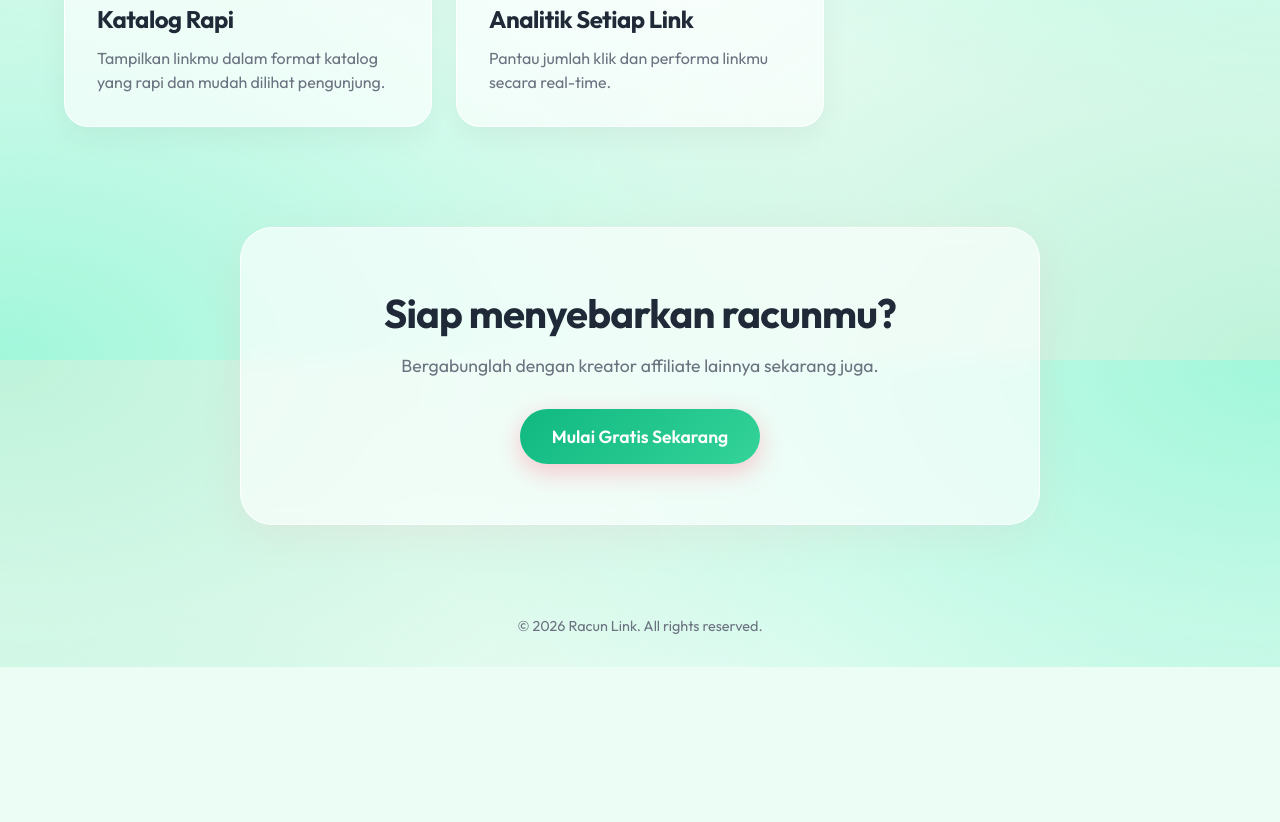
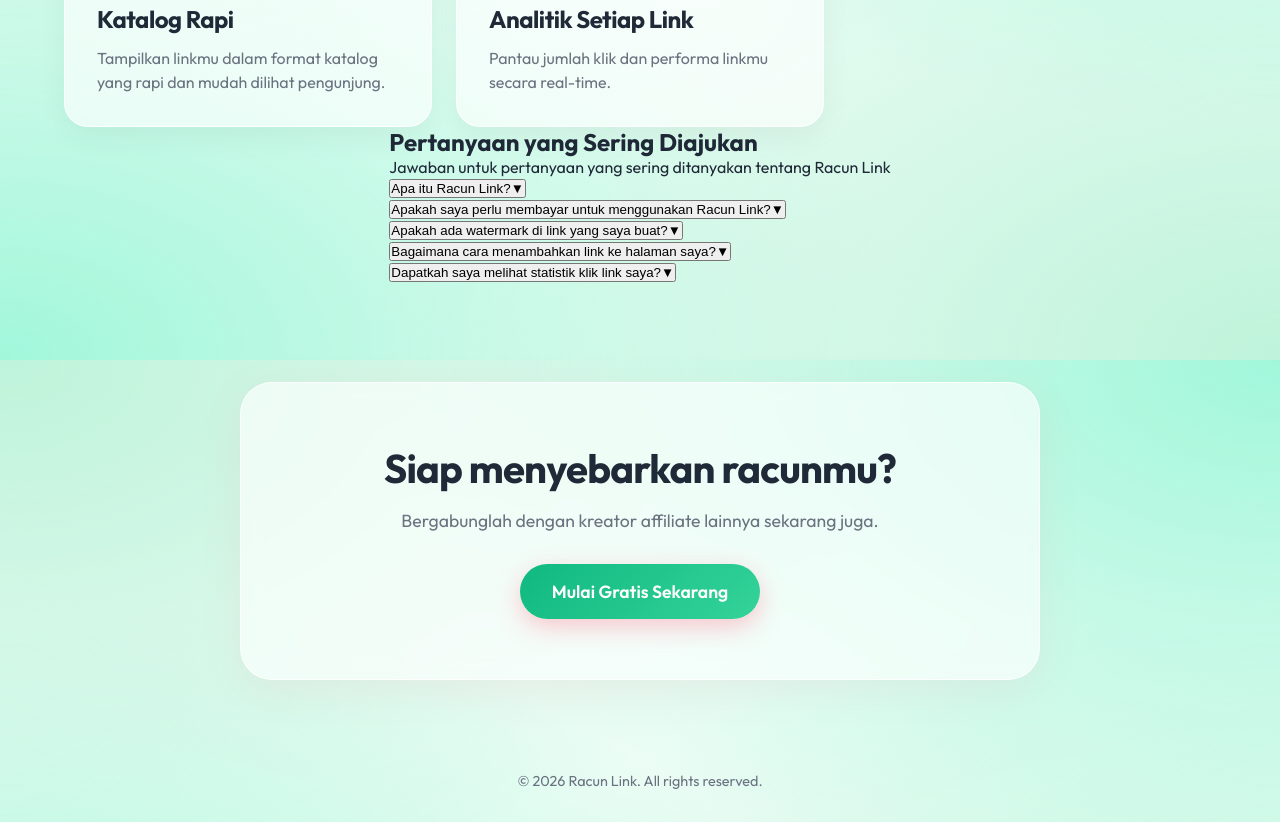
Before and after one commit to Bisbiss/racun, a React (Vite) app: page / in a window 1280 px wide. Shown: the part 1240-2062 px from the top of the page. Before the commit the page ends 1907 px from the top, so only its background shows below. Built offline with nearby package versions, Linux system fonts and the light colour scheme; no server answers.

Commit message:
Tambahkan section FAQ di landing page Racun Link

```diff
--- a/src/pages/LandingPage.tsx
+++ b/src/pages/LandingPage.tsx
@@ -12,6 +12,27 @@
             setHasSession(!!session);
         });
     }, []);
+
+    // Komponen FAQ Item
+    const FAQItem = ({ question, answer }: { question: string; answer: string }) => {
+      const [isOpen, setIsOpen] = useState(false);
+      return (
+        <div className="lp-faq-item border-b border-border/50 py-4">
+          <button
+            className="flex justify-between items-center w-full text-left font-semibold text-lg hover:text-primary transition-colors"
+            onClick={() => setIsOpen(!isOpen)}
+          >
+            <span>{question}</span>
+            <span className={`transition-transform ${isOpen ? 'rotate-180' : ''}`}>▼</span>
+          </button>
+          {isOpen && (
+            <p className="mt-3 text-muted-foreground pl-4 border-l-2 border-primary/30">
+              {answer}
+            </p>
+          )}
+        </div>
+      );
+    };
 
     return (
         <div className="lp-container">
@@ -94,6 +115,40 @@
                     </div>
                 </section>
 
+                {/* Section FAQ Baru */}
+                <section className="lp-faq py-16 bg-background">
+                  <div className="max-w-4xl mx-auto px-4">
+                    <div className="text-center mb-12">
+                      <h2 className="text-3xl font-bold mb-4">Pertanyaan yang Sering Diajukan</h2>
+                      <p className="text-muted-foreground max-w-2xl mx-auto">
+                        Jawaban untuk pertanyaan yang sering ditanyakan tentang Racun Link
+                      </p>
+                    </div>
+                    <div className="space-y-0">
+                      <FAQItem
+                        question="Apa itu Racun Link?"
+                        answer="Racun Link adalah alat untuk membuat halaman link bio yang estetik dan mudah digunakan untuk mengelola link affiliate kamu, termasuk TikTok, Shopee, Tokopedia, dan banyak lagi."
+                      />
+                      <FAQItem
+                        question="Apakah saya perlu membayar untuk menggunakan Racun Link?"
+                        answer="Tidak, Racun Link dapat digunakan secara gratis dengan semua fitur dasar tanpa biaya tersembunyi."
+                      />
+                      <FAQItem
+                        question="Apakah ada watermark di link yang saya buat?"
+                        answer="Tidak, semua link yang kamu buat tidak ada watermark apapun dan tampil profesional."
+                      />
+                      <FAQItem
+                        question="Bagaimana cara menambahkan link ke halaman saya?"
+                        answer="Setelah login, kamu bisa menambahkan link melalui halaman dashboard dan mengisi form yang tersedia dengan detail link dan deskripsi yang diinginkan."
+                      />
+                      <FAQItem
+                        question="Dapatkah saya melihat statistik klik link saya?"
+                        answer="Tentu, Racun Link menyediakan analitik klik link secara real-time untuk membantu kamu melacak performa link affiliate kamu."
+                      />
+                    </div>
+                  </div>
+                </section>
+
                 <section className="lp-cta-bottom">
                     <h2>Siap menyebarkan racunmu?</h2>
                     <p>Bergabunglah dengan kreator affiliate lainnya sekarang juga.</p>
```
